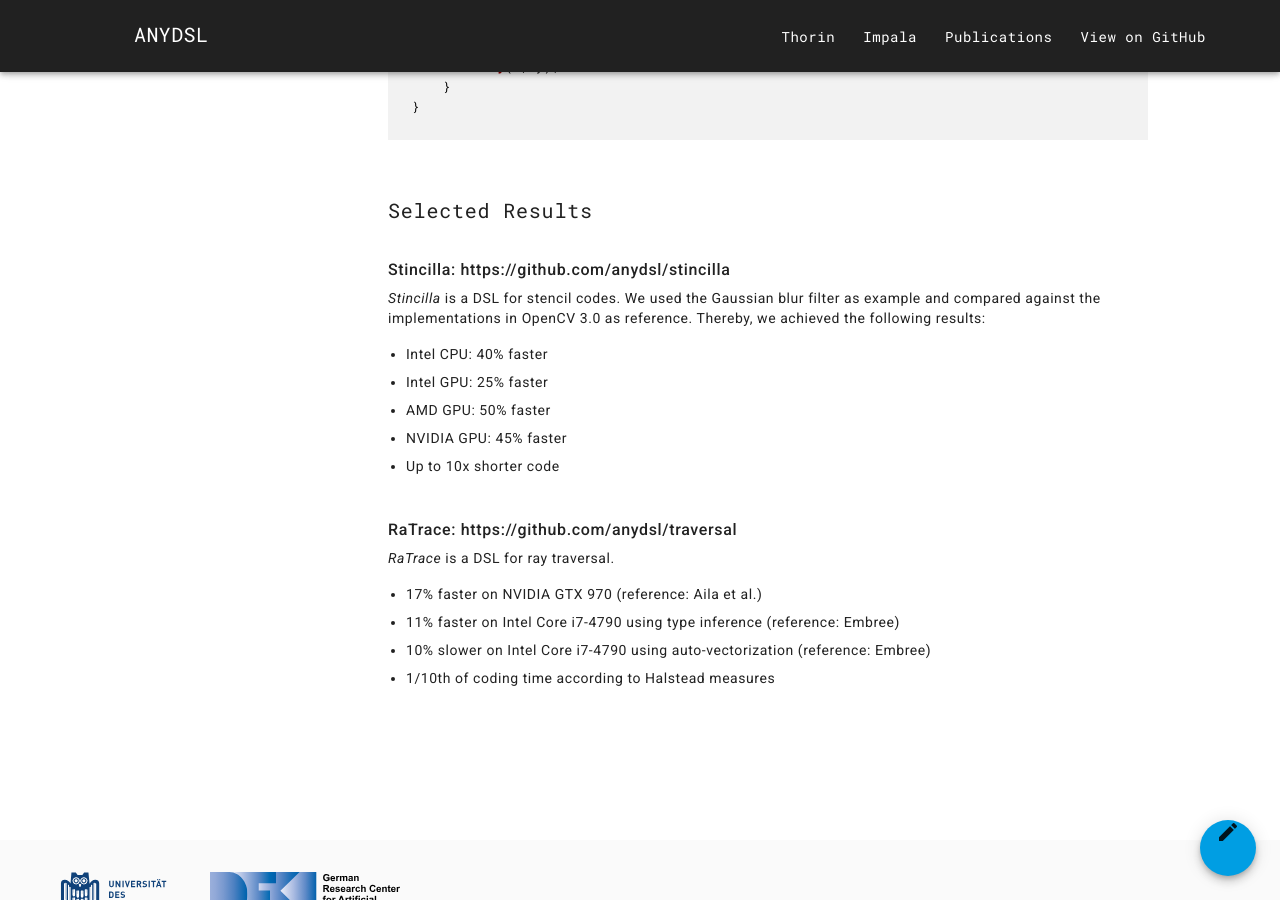
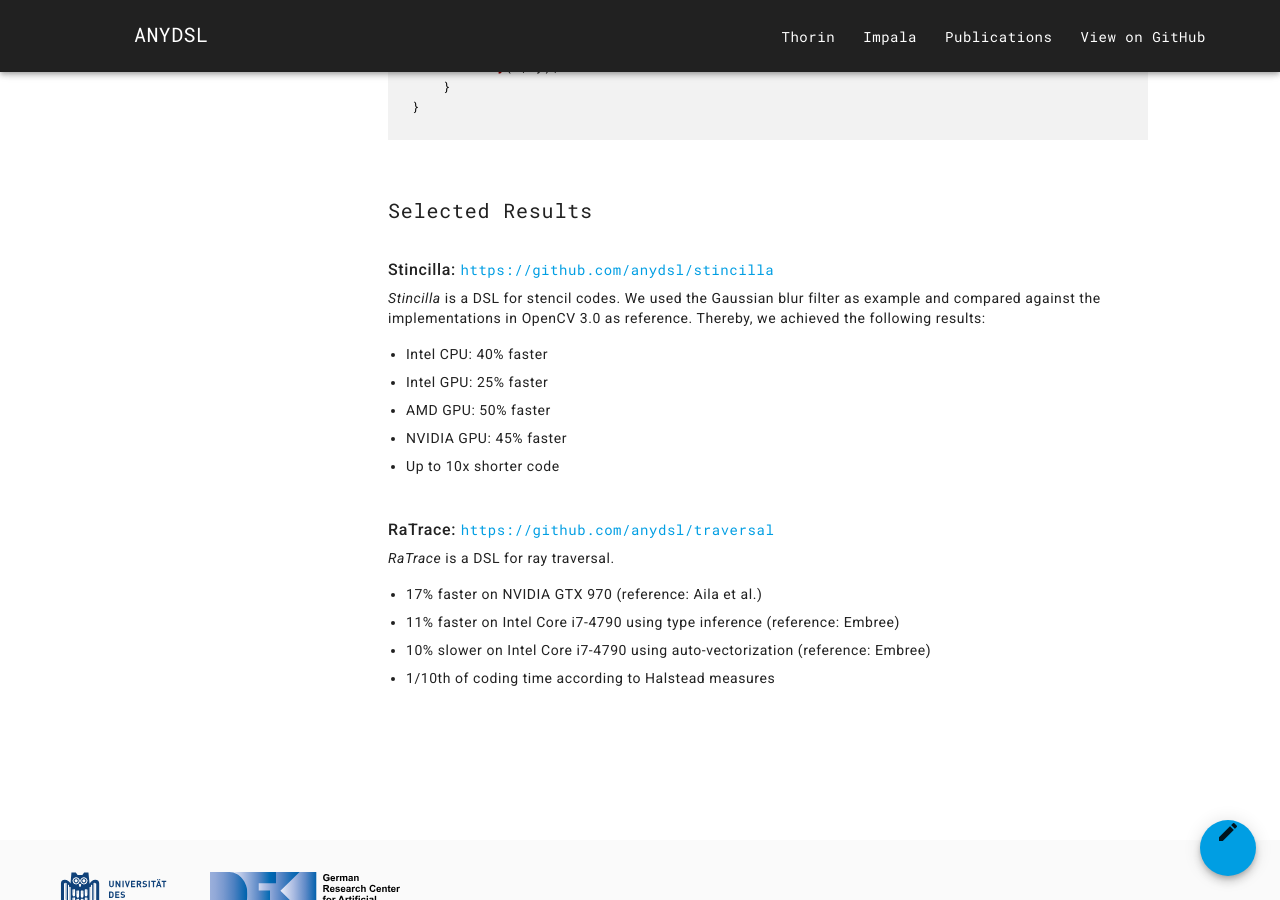
Before and after one commit to AnyDSL/anydsl.github.io, a Jekyll site: the page built from index.md, in a window 1280 px wide and 900 px high, scrolled down 2127 px. Built offline with Jekyll 4.4.1, drawn with Linux system fonts in a browser that asks for light colours; nearby versions of some CDN libraries; part of the change alters nothing that is shown.

```diff
--- a/index.md
+++ b/index.md
@@ -67,7 +67,7 @@ fn iterate(field: Field, body: fn(int, int) -> ()) -> () {
 
 ## Selected Results
 
-### Stincilla: https://github.com/anydsl/stincilla
+### Stincilla: [https://github.com/anydsl/stincilla](https://github.com/anydsl/stincilla)
 
 *Stincilla* is a DSL for stencil codes.
 We used the Gaussian blur filter as example and compared against the implementations in OpenCV 3.0 as reference.
@@ -78,7 +78,7 @@ Thereby, we achieved the following results:
 - NVIDIA GPU: 45% faster
 - Up to 10x shorter code
 
-### RaTrace: https://github.com/anydsl/traversal
+### RaTrace: [https://github.com/anydsl/traversal](https://github.com/anydsl/traversal)
 
 *RaTrace* is a DSL for ray traversal.
 - 17% faster on NVIDIA GTX 970 (reference: Aila et al.)
```
